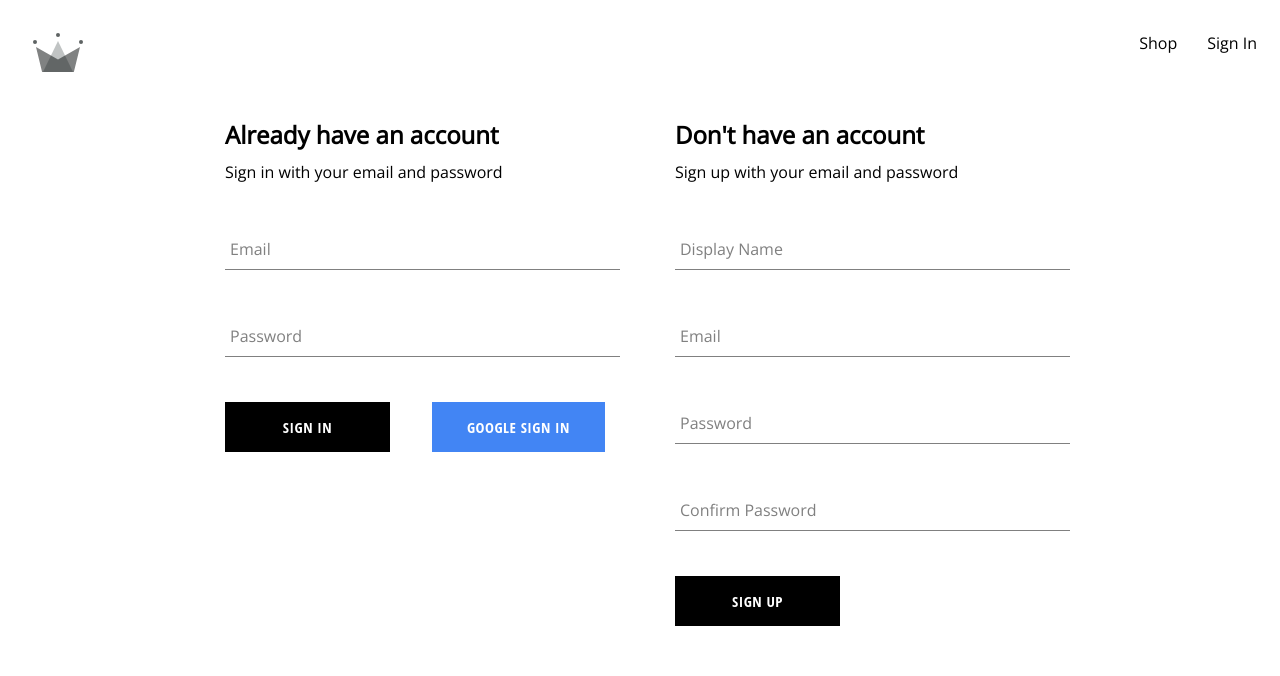
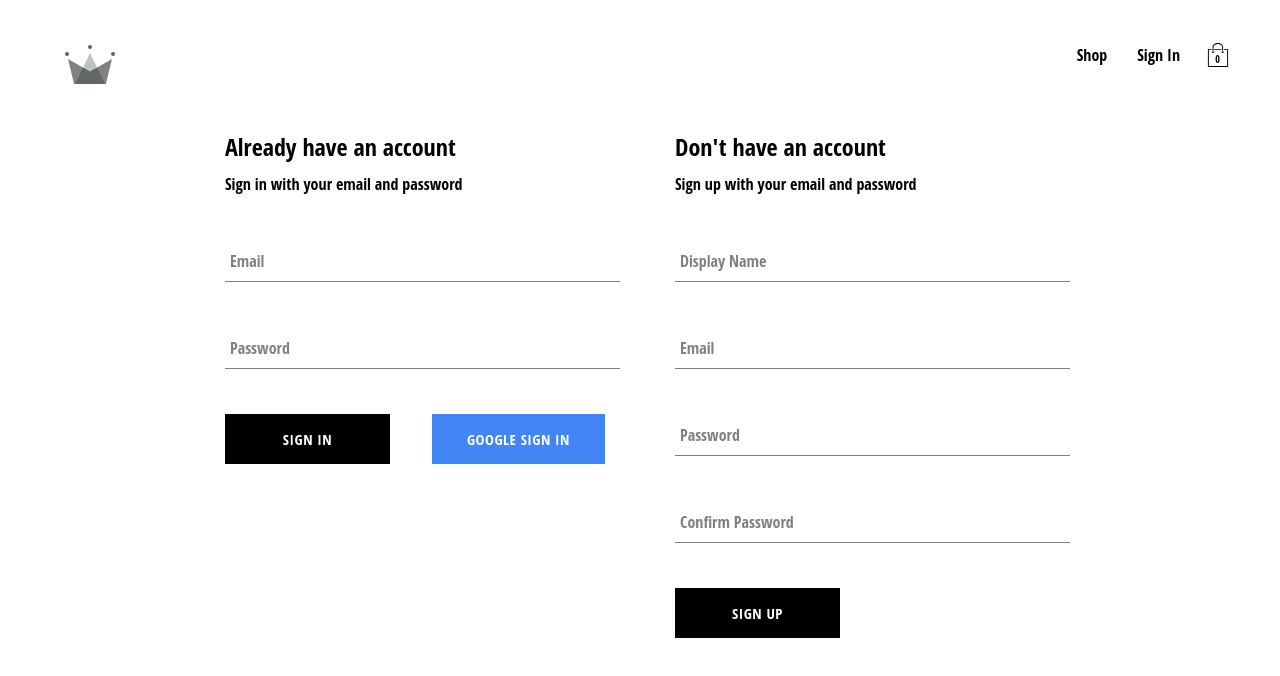
Before and after one commit to imRaghib/Clothing-Web-App, a React (Vite) app: page /auth in a window 1280 px wide. Shown: the top 676 px of the page. Built offline with nearby package versions, Linux system fonts and the light colour scheme; no server answers.

Commit message:
Added cart

```diff
--- a/index.html
+++ b/index.html
@@ -2,12 +2,12 @@
 <html lang="en">
   <head>
     <meta charset="UTF-8" />
-    <link rel="icon" type="image/svg+xml" href="/vite.svg" />
+    <link rel="icon" type="image/svg+xml" href="./src/assets/crown.svg" />
     <link rel="preconnect" href="https://fonts.googleapis.com">
 <link rel="preconnect" href="https://fonts.gstatic.com" crossorigin>
 <link href="https://fonts.googleapis.com/css2?family=Montserrat&family=Open+Sans:wght@300&display=swap" rel="stylesheet">
     <meta name="viewport" content="width=device-width, initial-scale=1.0" />
-    <title>Vite + React</title>
+    <title>Crown Clothing</title>
   </head>
   <body>
     <div id="root"></div>
--- a/src/components/button.styles.scss
+++ b/src/components/button.styles.scss
@@ -9,7 +9,7 @@
   background-color: black;
   color: white;
   text-transform: uppercase;
-  font-family: 'Open Sans Condensed';
+  font-family: "Open Sans Condensed";
   font-weight: bolder;
   border: none;
   cursor: pointer;
--- /dev/null
+++ b/src/components/cart-dropdown.jsx
@@ -0,0 +1,14 @@
+import "./cart-dropdown.styles.scss";
+import { Button } from "./button";
+
+const CartDropDown = () => {
+  return (
+    <div className="cart-dropdown-container">
+      <div className="cart-items">
+        <Button>Checkout</Button>
+      </div>
+    </div>
+  );
+};
+
+export default CartDropDown;
--- /dev/null
+++ b/src/components/cart-dropdown.styles.scss
@@ -0,0 +1,52 @@
+.cart-dropdown-container {
+  position: absolute;
+  width: 240px;
+  height: 340px;
+  display: flex;
+  flex-direction: column;
+  padding: 20px;
+  border: 1px solid black;
+  background-color: white;
+  top: 90px;
+  right: 40px;
+  z-index: 5;
+
+  .empty-message {
+    font-size: 18px;
+    margin: 50px auto;
+  }
+
+  .cart-items {
+    height: 340px;
+    display: flex;
+    flex-direction: column;
+    overflow-y: scroll; /* Keep vertical scrollbar */
+    overflow-x: hidden; /* Hide horizontal scrollbar */
+  }
+
+  .cart-items::-webkit-scrollbar {
+    width: 10px;
+  }
+
+  .cart-items::-webkit-scrollbar-thumb {
+    background-color: #888;
+    border-radius: 5px;
+  }
+
+  /* Define scrollbar styles for Firefox */
+  .cart-items {
+    scrollbar-width: thin;
+  }
+
+  .cart-items::-webkit-scrollbar-track {
+    background-color: #f1f1f1;
+  }
+
+  .cart-items::-webkit-scrollbar-thumb:hover {
+    background-color: #555;
+  }
+
+  button {
+    margin-top: auto;
+  }
+}
--- /dev/null
+++ b/src/components/cart-icon.jsx
@@ -0,0 +1,19 @@
+import { useContext } from "react";
+import Icon from "../assets/shopping-bag.svg";
+import { CartContext } from "../contexts/cart.context";
+import "./cart-icon.styles.scss";
+
+const CartIcon = () => {
+  const { isCartOpen, setIsCartOpen } = useContext(CartContext);
+
+  const toggle = () => setIsCartOpen(!isCartOpen);
+
+  return (
+    <div className="cart-icon-container" onClick={toggle}>
+      <img src={Icon} className="shopping-icon" />
+      <span className="item-count">0</span>
+    </div>
+  );
+};
+
+export default CartIcon;
--- /dev/null
+++ b/src/components/cart-icon.styles.scss
@@ -0,0 +1,21 @@
+.cart-icon-container {
+  width: 45px;
+  height: 45px;
+  position: relative;
+  display: flex;
+  align-items: center;
+  justify-content: center;
+  cursor: pointer;
+
+  .shopping-icon {
+    width: 24px;
+    height: 24px;
+  }
+
+  .item-count {
+    position: absolute;
+    font-size: 10px;
+    font-weight: bold;
+    bottom: 12px;
+  }
+}
--- /dev/null
+++ b/src/contexts/cart.context.jsx
@@ -0,0 +1,16 @@
+import { createContext, useState } from "react";
+
+export const CartContext = createContext({
+  isCartOpen: false,
+  setIsCartOpen: () => {},
+});
+
+export const CartProvider = ({ children }) => {
+  const [isCartOpen, setIsCartOpen] = useState(false);
+  const value = {
+    isCartOpen,
+    setIsCartOpen,
+  };
+
+  return <CartContext.Provider value={value}>{children}</CartContext.Provider>;
+};
--- a/src/index.scss
+++ b/src/index.scss
@@ -1,17 +1,7 @@
-:root {
-  font-family: 'Open Sans', sans-serif;
-  /* line-height: 1.5;
-  font-weight: 400;
-
-  color-scheme: light dark;
-  color: rgba(255, 255, 255, 0.87);
-  background-color: #242424;
-
-  font-synthesis: none;
-  text-rendering: optimizeLegibility;
-  -webkit-font-smoothing: antialiased;
-  -moz-osx-font-smoothing: grayscale;
-  -webkit-text-size-adjust: 100%; */
+body {
+  margin: 0;
+  padding: 20px 40px;
+  font-family: "Open Sans Condensed", sans-serif;
 }
 a {
   text-decoration: none;
@@ -21,48 +11,3 @@ a {
 * {
   block-size: border-box;
 }
-/*
-body {
-  margin: 0;
-  display: flex;
-  place-items: center;
-  min-width: 320px;
-  min-height: 100vh;
-}
-
-h1 {
-  font-size: 3.2em;
-  line-height: 1.1;
-}
-
-button {
-  border-radius: 8px;
-  border: 1px solid transparent;
-  padding: 0.6em 1.2em;
-  font-size: 1em;
-  font-weight: 500;
-  font-family: inherit;
-  background-color: #1a1a1a;
-  cursor: pointer;
-  transition: border-color 0.25s;
-}
-button:hover {
-  border-color: #646cff;
-}
-button:focus,
-button:focus-visible {
-  outline: 4px auto -webkit-focus-ring-color;
-}
-
-@media (prefers-color-scheme: light) {
-  :root {
-    color: #213547;
-    background-color: #ffffff;
-  }
-  a:hover {
-    color: #747bff;
-  }
-  button {
-    background-color: #f9f9f9;
-  }
-} */
--- a/src/main.jsx
+++ b/src/main.jsx
@@ -7,13 +7,16 @@ import { UserProvider } from "./contexts/user.context.jsx";
 import { ProductsProvider } from "./contexts/shop.context.jsx";
 
 import "./index.scss";
+import { CartProvider } from "./contexts/cart.context.jsx";
 
 ReactDOM.createRoot(document.getElementById("root")).render(
   <React.StrictMode>
     <BrowserRouter>
       <UserProvider>
         <ProductsProvider>
-          <App />
+          <CartProvider>
+            <App />
+          </CartProvider>
         </ProductsProvider>
       </UserProvider>
     </BrowserRouter>
--- a/src/routes/navbar.route.jsx
+++ b/src/routes/navbar.route.jsx
@@ -1,19 +1,23 @@
 import { Link, Outlet } from "react-router-dom";
 import { UserContext } from "../contexts/user.context";
-import { useContext } from "react";
+import { useContext, useState } from "react";
 import { signOutUser } from "../utils/firebase.utils";
-import logo from "../assets/crown.svg";
+import Logo from "../assets/crown.svg";
+import CartIcon from "../components/cart-icon";
+import CartDropDown from "../components/cart-dropdown";
+import { CartContext } from "../contexts/cart.context";
 
 import "./navbar.styles.scss";
 
 const NavBar = () => {
   const { currentUser } = useContext(UserContext);
+  const { isCartOpen, setCartOpen } = useContext(CartContext);
 
   return (
     <>
       <div className="navigation">
         <Link className="logo-container" to="/">
-          <img src={logo} className="logo" />
+          <img src={Logo} className="logo" />
         </Link>
         <div className="nav-links-container">
           <Link className="nav-link" to="/shop">
@@ -28,7 +32,9 @@ const NavBar = () => {
               <div>Sign In</div>
             </Link>
           )}
+          <CartIcon />
         </div>
+        {isCartOpen && <CartDropDown />}
       </div>
       <Outlet />
     </>
```
Also changed, not shown: src/assets/shopping-bag.svg (added).
